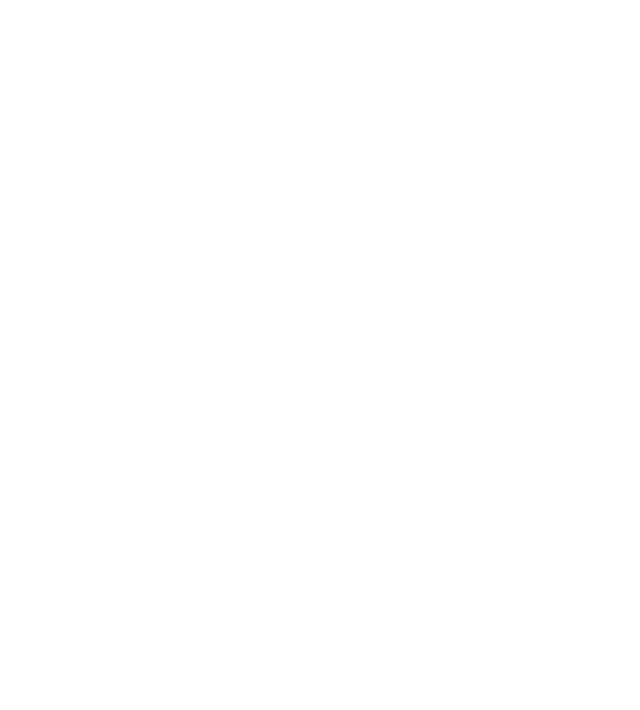
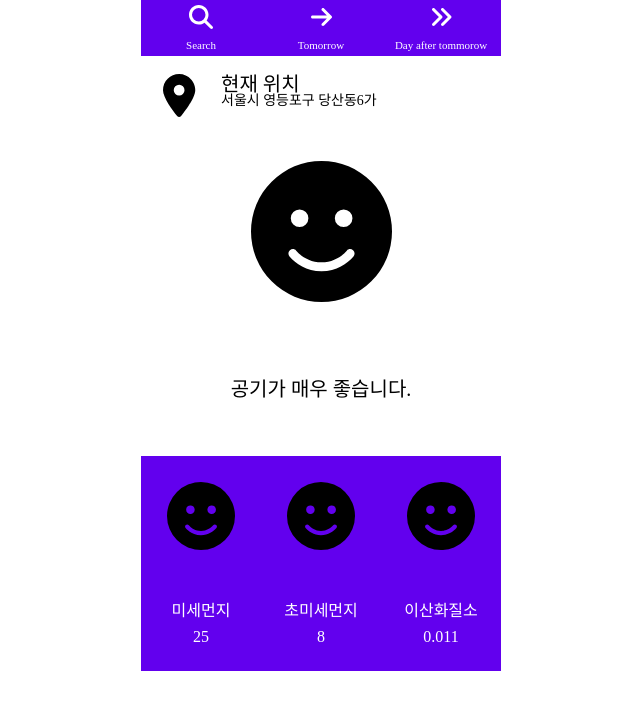
Before and after one commit to junsu1220/dust-js, a website built with webpack: page index.html in a window 1280 px wide. Shown: the whole page, without its empty margins (319-959 px from the left). Built offline with nearby package versions, Linux system fonts and the light colour scheme.

Commit message:
html scss 작업 1차 완료

```diff
--- a/index.html
+++ b/index.html
@@ -8,6 +8,55 @@
 </head>
 
 <body>
+  <header>
+    <div class="button-box">
+      <div class="icon-box">
+        <i class="fa-solid fa-magnifying-glass"></i>
+        <p class="text">Search</p>
+      </div>
+      <div class="icon-box">
+        <i class="fa-solid fa-arrow-right"></i>
+        <p class="text">Tomorrow</p>
+      </div>
+      <div class="icon-box">
+        <i class="fa-solid fa-angles-right"></i>
+        <p class="text">Day after tommorow</p>
+      </div>
+    </div>
+  </header>
+
+  <section class="dustNotice">
+    <div class="location-box">
+      <i class="fa-solid fa-location-dot"></i>
+      <div class="now-location-text">현재 위치</div>
+      <div class="location-text">서울시 영등포구 당산동6가</div>
+    </div>
+    <div class="main-notice">
+      <i class="fa-solid fa-face-smile"></i>
+    </div>
+    <div class="notice-text">공기가 매우 좋습니다.</div>
+  </section>
+
+  <footer>
+    <div class="notice-box">
+      <i class="fa-solid fa-face-smile"></i>
+      <div class="sub-text">미세먼지
+        <p>25</p>
+      </div>
+    </div>
+    <div class="notice-box">
+      <i class="fa-solid fa-face-smile"></i>
+      <div class="sub-text">초미세먼지
+        <p>8</p>
+      </div>
+    </div>
+    <div class="notice-box">
+      <i class="fa-solid fa-face-smile"></i>
+      <div class="sub-text">이산화질소
+        <p>0.011</p>
+      </div>
+    </div>
+  </footer>
 
 </body>
 
--- a/src/js/index.js
+++ b/src/js/index.js
@@ -1 +1,2 @@
-import '../css/style.css';
+import "../scss/style.scss";
+import "@fortawesome/fontawesome-free/js/all.js";
--- /dev/null
+++ b/src/scss/reset.scss
@@ -0,0 +1,130 @@
+html,
+body,
+div,
+span,
+applet,
+object,
+iframe,
+h1,
+h2,
+h3,
+h4,
+h5,
+h6,
+p,
+blockquote,
+pre,
+a,
+abbr,
+acronym,
+address,
+big,
+cite,
+code,
+del,
+dfn,
+em,
+img,
+ins,
+kbd,
+q,
+s,
+samp,
+small,
+strike,
+strong,
+sub,
+sup,
+tt,
+var,
+b,
+u,
+i,
+center,
+dl,
+dt,
+dd,
+ol,
+ul,
+li,
+fieldset,
+form,
+label,
+legend,
+table,
+caption,
+tbody,
+tfoot,
+thead,
+tr,
+th,
+td,
+article,
+aside,
+canvas,
+details,
+embed,
+figure,
+figcaption,
+footer,
+header,
+hgroup,
+menu,
+nav,
+output,
+ruby,
+section,
+summary,
+time,
+mark,
+audio,
+video {
+  margin: 0;
+  padding: 0;
+  border: 0;
+  font-size: 100%;
+  font: inherit;
+  vertical-align: baseline;
+}
+
+/* HTML5 display-role reset for older browsers */
+article,
+aside,
+details,
+figcaption,
+figure,
+footer,
+header,
+hgroup,
+menu,
+nav,
+section {
+  display: block;
+}
+
+body {
+  line-height: 1;
+}
+
+ol,
+ul {
+  list-style: none;
+}
+
+blockquote,
+q {
+  quotes: none;
+}
+
+blockquote:before,
+blockquote:after,
+q:before,
+q:after {
+  content: '';
+  content: none;
+}
+
+table {
+  border-collapse: collapse;
+  border-spacing: 0;
+}
--- /dev/null
+++ b/src/scss/style.scss
@@ -0,0 +1,127 @@
+@import "./reset.scss";
+
+body {
+  position: relative;
+}
+
+header {
+  position: absolute;
+  left: 50%;
+  margin-left: -180px;
+  width: 360px;
+  height: 56px;
+  background-color: #6200EE;
+  .button-box {
+    display: flex;
+    justify-content: center;
+    .icon-box {
+      display: flex;
+      justify-content: center;
+      align-items: center;
+      width: 120px;
+      height: 56px;
+      color: #FFF;
+      flex-wrap: wrap;
+      .fa-magnifying-glass {
+        position: absolute;
+        font-size: 24px;
+        top: 5px;
+        cursor: pointer;
+      }
+      .fa-arrow-right {
+        position: absolute;
+        font-size: 24px;
+        top: 5px;
+        cursor: pointer;
+      }
+      .fa-angles-right {
+        position: absolute;
+        font-size: 24px;
+        top: 5px;
+        cursor: pointer;
+      }
+      p {
+        position: absolute;
+        font-size: 11px;
+        bottom: 5px;
+      }
+    }
+  }
+}
+
+section.dustNotice {
+  width: 360px;
+  height: 400px;
+  background-color: #FFF;
+  position: absolute;
+  left: 50%;
+  margin-left: -180px;
+  top: 56px;
+  .location-box {
+    width: 344px;
+    height: 70px;
+    position: absolute;
+    margin: 8px;
+    .fa-location-dot {
+      position: absolute;
+      font-size: 43px;
+      top: 10px;
+      left: 14px;
+    }
+    .now-location-text {
+      position: absolute;
+      font-size: 20px;
+      top: 10px;
+      left: 72px;
+    }
+    .location-text {
+      position: absolute;
+      font-size: 14px;
+      top: 30px;
+      left: 72px;
+    }
+  }
+  .main-notice {
+    font-size: 141px;
+    top: 105px;
+    left: 110px;
+    position: absolute;
+  }
+  .notice-text {
+    width: 312px;
+    font-size: 20px;
+    top: 323px;
+    left: 24px;
+    position: absolute;
+    text-align: center;
+  }
+}
+
+footer {
+  width: 360px;
+  height: 215px;
+  background-color: #6200EE;
+  position: absolute;
+  top: 456px;
+  left: 50%;
+  margin-left: -180px;
+  display: flex;
+  .notice-box {
+    display: flex;
+    justify-content: center;
+    align-items: center;
+    flex-wrap: wrap;
+    width: 120px;
+    height: 215px;
+    .fa-face-smile {
+      font-size: 68px;
+    }
+    .sub-text {
+      color: #FFF;
+      p {
+        margin-top: 10px;
+        text-align: center;
+      }
+    }
+  }
+}
--- a/webpack.config.js
+++ b/webpack.config.js
@@ -9,6 +9,7 @@ module.exports = {
     filename: "bundle.js",
     path: path.resolve(__dirname, "./dist"),
     clean: true,
+    assetModuleFilename: 'images/[hash][ext][query]'
   },
   devtool: 'source-map',
   mode: "development",
@@ -20,7 +21,7 @@ module.exports = {
   },
   plugins: [
     new HtmlWebpackPlugin({
-      title: "project",
+      title: "Dust Notice",
       template: "./index.html",
       inject: "body",
       favicon: "./favicon.ico"
@@ -30,9 +31,13 @@ module.exports = {
   module: {
     rules: [
       {
-        test: /\.css$/,
-        use: [MiniCssExtractPlugin.loader, "css-loader"],
+        test: /\.s[ac]ss$/i,
+        use: [MiniCssExtractPlugin.loader, "css-loader", "sass-loader"],
       },
+      {
+        test: /\.jpeg$/,
+        type:'asset/inline'
+      }
     ],
   },
   optimization: {
```
Also changed, not shown: package.json (+8 -2 lines), README.md, src/css/style.css (deleted), 2 other files.
